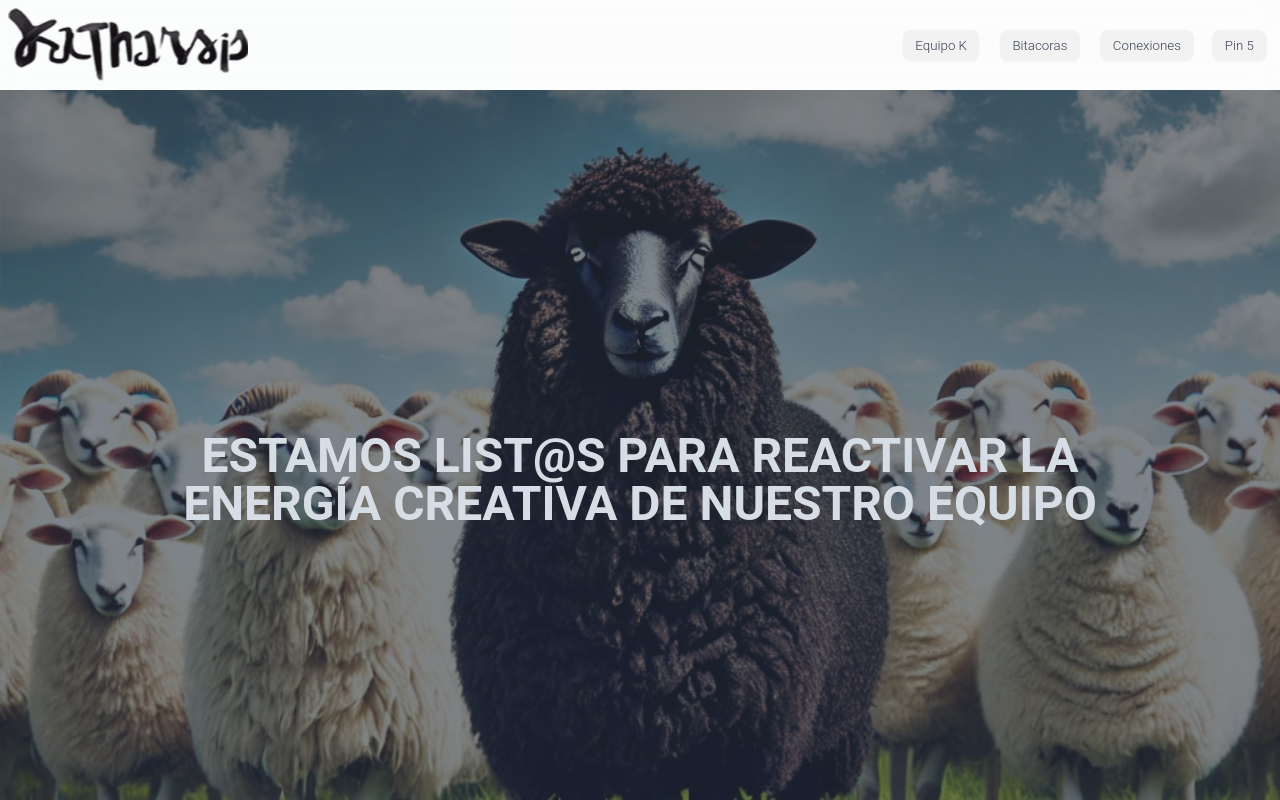
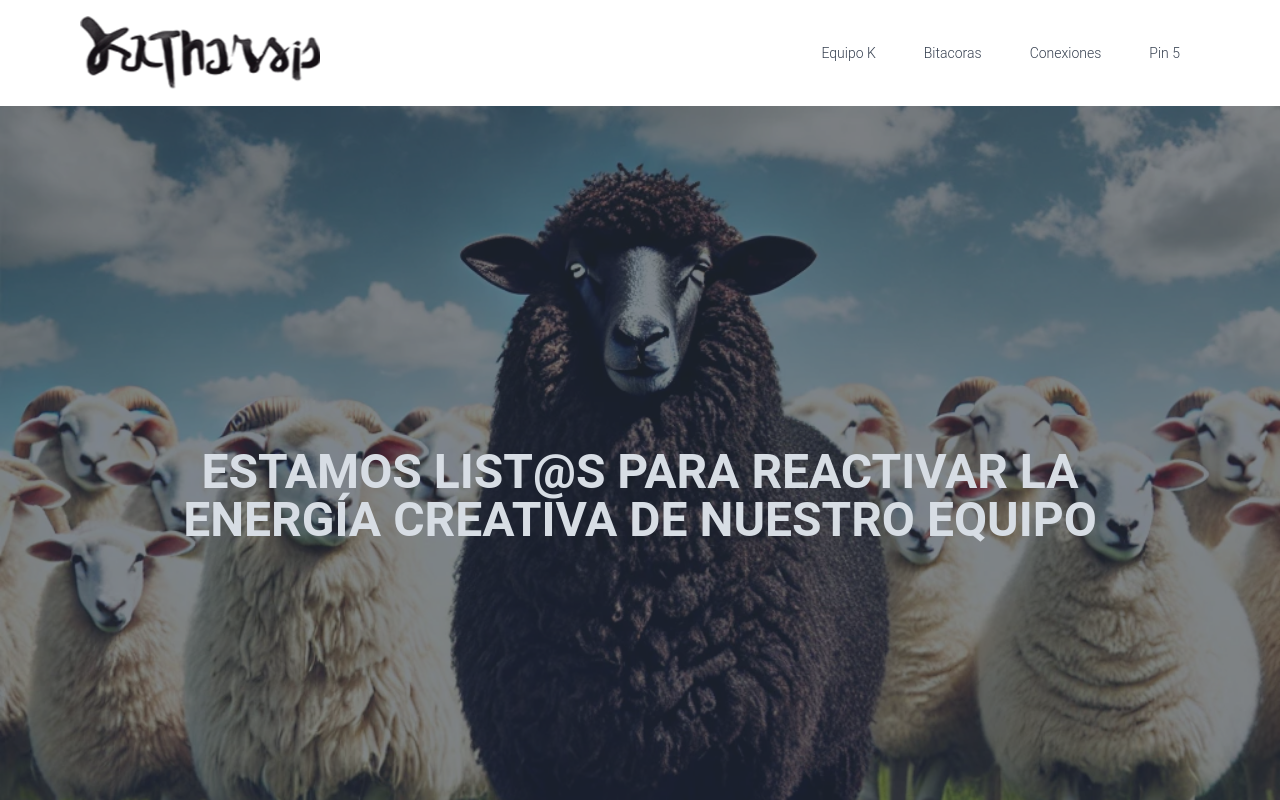
Before and after one commit to LeoRami99/katharsis, a Next.js app: page / in a window 1280 px wide. Shown: the top 800 px of the page. Built offline with nearby package versions, Linux system fonts and the light colour scheme.

Commit message:
fix: update Navbar background and link styles for improved visibility

```diff
--- a/src/app/components/Navbar/index.tsx
+++ b/src/app/components/Navbar/index.tsx
@@ -9,7 +9,7 @@ const Navbar = () => {
   };
 
   return (
-    <div className="navbar bg-base-100/50 top-0 sticky z-20 backdrop-blur-md">
+    <div className="navbar bg-white top-0 sticky z-20 backdrop-blur-md pl-20 pr-20 py-4 flex items-center justify-between">
       <div className="flex-1">
         <img src="/logo_katharsis.png" alt="Logo" className="w-40 md:w-60" />
       </div>
@@ -27,7 +27,7 @@ const Navbar = () => {
           <li>
             <a
               href="#equipo-k"
-              className="relative btn btn-sm text-gray-700 font-light after:absolute after:left-0 after:right-0 after:bottom-0 after:h-[2px] after:bg-gray-900 after:scale-x-0 hover:after:scale-x-100 after:origin-center after:transition-transform after:duration-300"
+              className="relative bg-white text-gray-700 font-light after:absolute after:left-0 after:right-0 after:bottom-0 after:h-[2px] after:bg-gray-900 after:scale-x-0 hover:after:scale-x-100 after:origin-center after:transition-transform after:duration-300"
             >
               Equipo K
             </a>
@@ -35,7 +35,7 @@ const Navbar = () => {
           <li>
             <a
               href="#bitacoras"
-              className="relative btn btn-sm text-gray-700 font-light after:absolute after:left-0 after:right-0 after:bottom-0 after:h-[2px] after:bg-gray-900 after:scale-x-0 hover:after:scale-x-100 after:origin-center after:transition-transform after:duration-300"
+              className="relative bg-white text-gray-700 font-light after:absolute after:left-0 after:right-0 after:bottom-0 after:h-[2px] after:bg-gray-900 after:scale-x-0 hover:after:scale-x-100 after:origin-center after:transition-transform after:duration-300"
             >
               Bitacoras
             </a>
@@ -43,7 +43,7 @@ const Navbar = () => {
           <li>
             <a
               href="#conexiones"
-              className="relative btn btn-sm text-gray-700 font-light after:absolute after:left-0 after:right-0 after:bottom-0 after:h-[2px] after:bg-gray-900 after:scale-x-0 hover:after:scale-x-100 after:origin-center after:transition-transform after:duration-300"
+              className="relative bg-white text-gray-700 font-light after:absolute after:left-0 after:right-0 after:bottom-0 after:h-[2px] after:bg-gray-900 after:scale-x-0 hover:after:scale-x-100 after:origin-center after:transition-transform after:duration-300"
             >
               Conexiones
             </a>
@@ -51,7 +51,7 @@ const Navbar = () => {
           <li>
             <a
               href="#pin5"
-              className="relative btn btn-sm text-gray-700 font-light after:absolute after:left-0 after:right-0 after:bottom-0 after:h-[2px] after:bg-gray-900 after:scale-x-0 hover:after:scale-x-100 after:origin-center after:transition-transform after:duration-300"
+              className="relative  bg-white text-gray-700 font-light after:absolute after:left-0 after:right-0 after:bottom-0 after:h-[2px] after:bg-gray-900 after:scale-x-0 hover:after:scale-x-100 after:origin-center after:transition-transform after:duration-300"
             >
               Pin 5
             </a>
@@ -64,7 +64,7 @@ const Navbar = () => {
             <li>
               <a
                 href="#equipo-k"
-                className="relative btn btn-sm text-gray-700 font-light after:absolute after:left-0 after:right-0 after:bottom-0 after:h-[2px] after:bg-gray-900 after:scale-x-0 hover:after:scale-x-100 after:origin-center after:transition-transform after:duration-300"
+                className="relative btn btn-sm bg-white text-gray-700 font-light after:absolute after:left-0 after:right-0 after:bottom-0 after:h-[2px] after:bg-gray-900 after:scale-x-0 hover:after:scale-x-100 after:origin-center after:transition-transform after:duration-300"
               >
                 Equipo K
               </a>
@@ -72,7 +72,7 @@ const Navbar = () => {
             <li>
               <a
                 href="#bitacoras"
-                className="relative btn btn-sm text-gray-700 font-light after:absolute after:left-0 after:right-0 after:bottom-0 after:h-[2px] after:bg-gray-900 after:scale-x-0 hover:after:scale-x-100 after:origin-center after:transition-transform after:duration-300"
+                className="relative btn btn-sm bg-white text-gray-700 font-light after:absolute after:left-0 after:right-0 after:bottom-0 after:h-[2px] after:bg-gray-900 after:scale-x-0 hover:after:scale-x-100 after:origin-center after:transition-transform after:duration-300"
               >
                 Bitacoras
               </a>
@@ -80,7 +80,7 @@ const Navbar = () => {
             <li>
               <a
                 href="#conexiones"
-                className="relative btn btn-sm text-gray-700 font-light after:absolute after:left-0 after:right-0 after:bottom-0 after:h-[2px] after:bg-gray-900 after:scale-x-0 hover:after:scale-x-100 after:origin-center after:transition-transform after:duration-300"
+                className="relative btn btn-sm bg-white text-gray-700 font-light after:absolute after:left-0 after:right-0 after:bottom-0 after:h-[2px] after:bg-gray-900 after:scale-x-0 hover:after:scale-x-100 after:origin-center after:transition-transform after:duration-300"
               >
                 Conexiones
               </a>
@@ -88,7 +88,7 @@ const Navbar = () => {
             <li>
               <a
                 href="#pin5"
-                className="relative btn btn-sm text-gray-700 font-light after:absolute after:left-0 after:right-0 after:bottom-0 after:h-[2px] after:bg-gray-900 after:scale-x-0 hover:after:scale-x-100 after:origin-center after:transition-transform after:duration-300"
+                className="relative btn btn-sm bg-white text-gray-700 font-light after:absolute after:left-0 after:right-0 after:bottom-0 after:h-[2px] after:bg-gray-900 after:scale-x-0 hover:after:scale-x-100 after:origin-center after:transition-transform after:duration-300"
               >
                 Pin 5
               </a>
```
